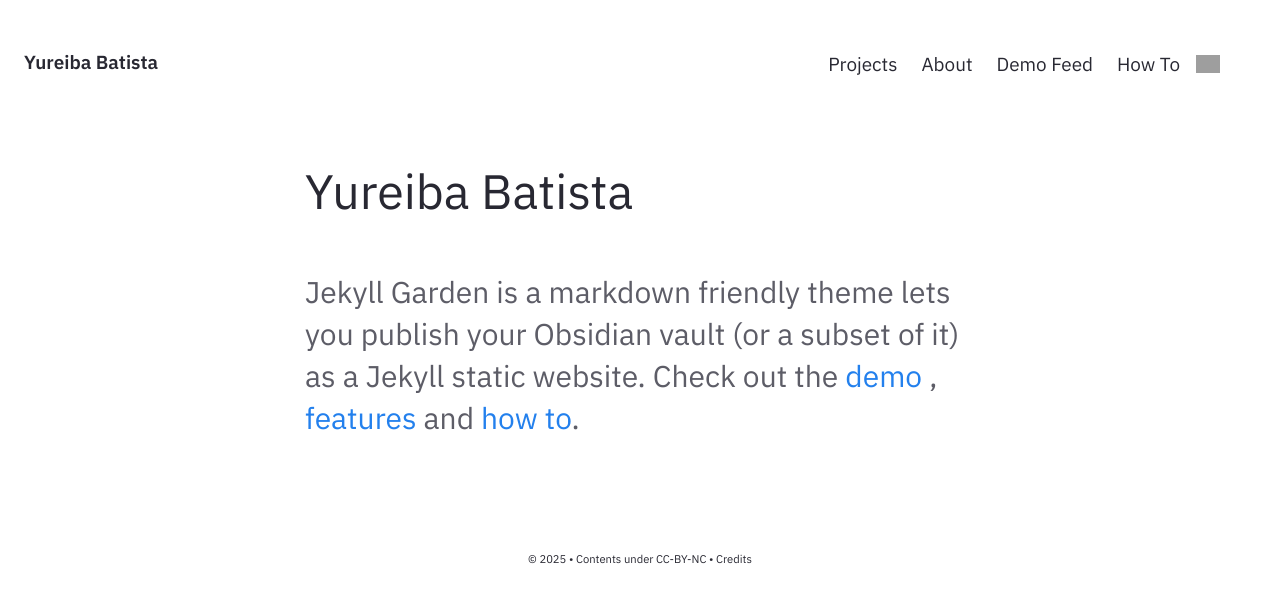
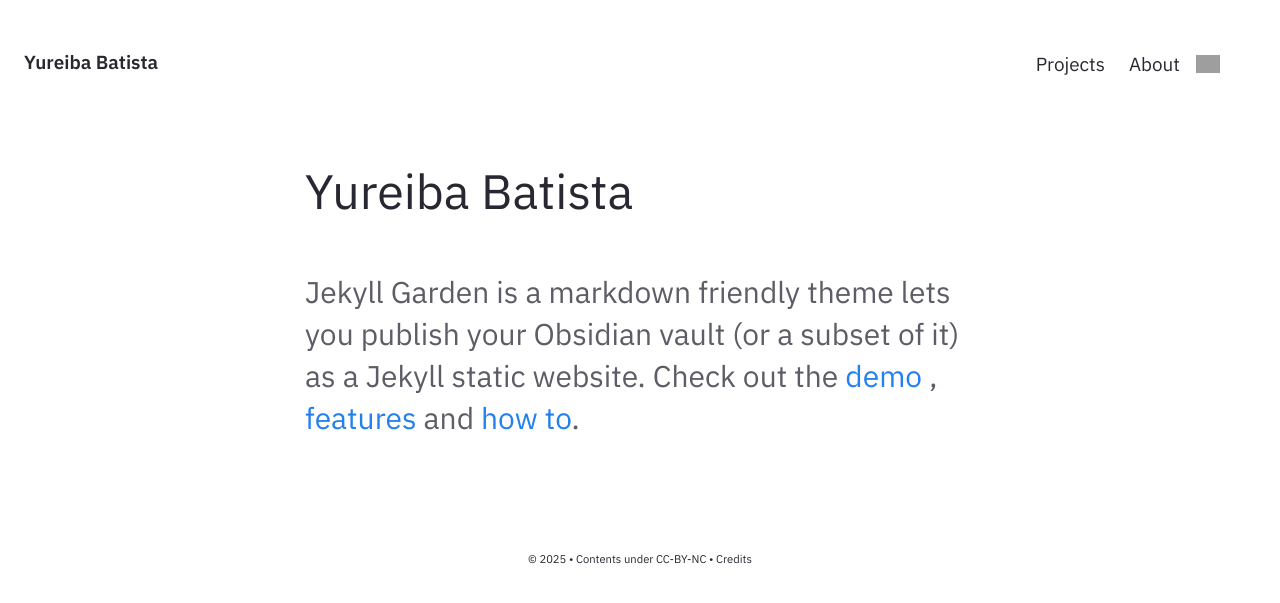
Before and after one commit to batistayureiba/batistayureiba.github.io, a Jekyll site: the page built from pages/index.md, in a window 1280 px wide. Shown: the top 603 px of the page. Built offline with Jekyll 4.4.1, drawn with Linux system fonts in a browser that asks for light colours; grey boxes are pictures that could not be loaded.

Commit message:
Update Nav.html

```diff
--- a/_includes/Nav.html
+++ b/_includes/Nav.html
@@ -53,17 +53,11 @@
 
     <div id="navbarBasicExample" class="navbar-menu">
       <div class="navbar-start">
-        <a href="{{'/#' | relative_url}}" class="navbar-item">
+        <a href="{{'/notes' | relative_url}}" class="navbar-item">
           Projects
         </a>
-        <a href="{{'/#' | relative_url}}" class="navbar-item">
-          About
-        </a>
-        <a href="{{'/notes' | relative_url}}" class="navbar-item">
-          Demo Feed
-        </a>
         <a href="../post/how-to" class="navbar-item">
-          How To
+         About
         </a>
       </div>
       <div class="navbar-end is-hidden-mobile" onclick="modeSwitcher()" >
```
